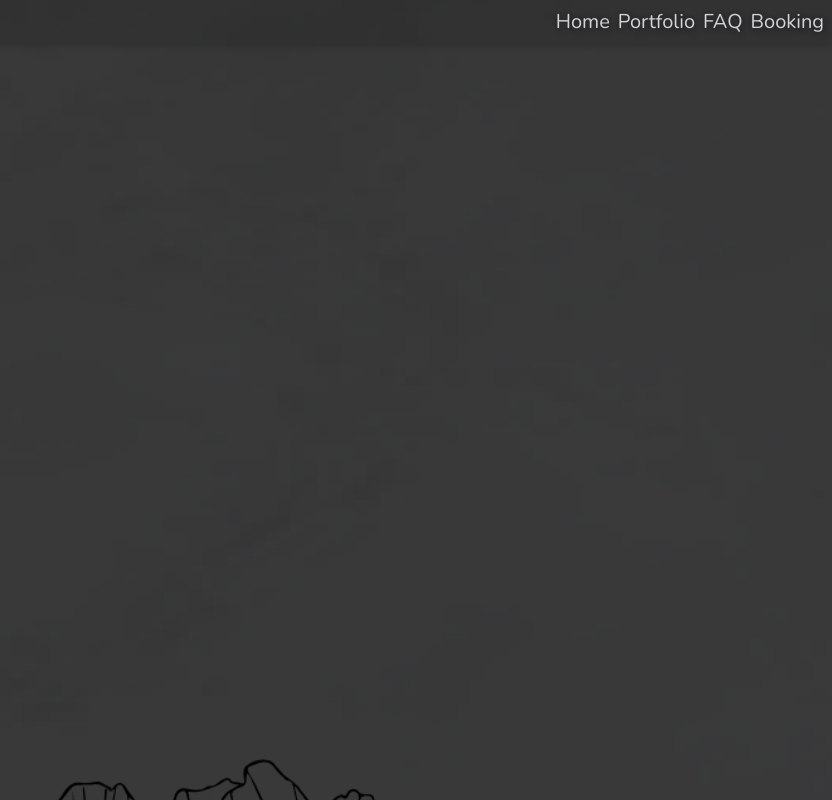
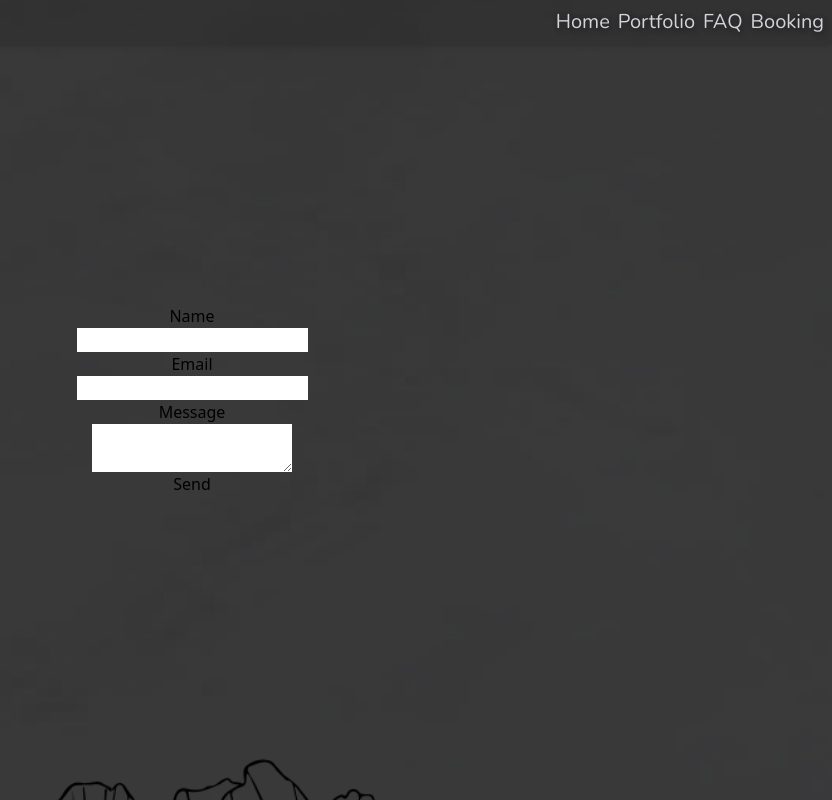
Before and after one commit to g-marlee/more-soul-tattoo, a React (Create React App) app: page /contact in a window 1280 px wide. Shown: the whole page, without its empty margins (448-1280 px from the left). Built offline with nearby package versions, Linux system fonts and the light colour scheme; a web font is replaced by a local one.

Commit message:
saving before editing form

```diff
--- a/package.json
+++ b/package.json
@@ -3,7 +3,7 @@
   "version": "0.1.0",
   "private": true,
   "dependencies": {
-    "@emailjs/browser": "^3.6.2",
+    "@emailjs/browser": "^3.4.0",
     "@fortawesome/fontawesome-svg-core": "^6.1.2",
     "@fortawesome/free-brands-svg-icons": "^6.1.2",
     "@fortawesome/free-regular-svg-icons": "^6.1.2",
--- a/src/App.tsx
+++ b/src/App.tsx
@@ -5,6 +5,7 @@ import { Link, Route, Routes } from "react-router-dom";
 import Portfolio from "./pages/Portfolio";
 import Home from "./pages/Home";
 import FrequentlyAsked from "./pages/FrequentlyAsked";
+import Contact from "./pages/Contact";
 
 function App() {
 	return (
@@ -40,6 +41,7 @@ function App() {
 				<Route path="/" element={<Home />} />
 				<Route path="/portfolio" element={<Portfolio />} />
 				<Route path="/FrequentlyAsked" element={<FrequentlyAsked />} />
+				<Route path="/contact" element={<Contact />} />
 			</Routes>
 		</div>
 	);
--- a/src/pages/Contact.tsx
+++ b/src/pages/Contact.tsx
@@ -1,3 +1,42 @@
 import emailjs from "@emailjs/browser";
+import React, { useRef, useState } from "react";
 
-export default function Contact() {}
+export default function Contact() {
+	const form = useRef();
+
+	const sendEmail = (e: React.FormEvent) => {
+		e.preventDefault();
+
+		emailjs
+			.sendForm(
+				"service_nru69yw",
+				"template_pzdbzm3",
+				form.current,
+				"-rV69wm0qc92J0Y_6"
+			)
+			.then(
+				(result) => {
+					console.log(result.text);
+				},
+				(error) => {
+					console.log(error.text);
+				}
+			);
+	};
+
+	return (
+		<form
+			ref={form}
+			onSubmit={sendEmail}
+			className="flex flex-col justify-center items-center h-screen w-screen"
+		>
+			<label>Name</label>
+			<input type="text" name="user_name" required />
+			<label>Email</label>
+			<input type="email" name="user_email" required />
+			<label>Message</label>
+			<textarea name="message" required />
+			<input type="submit" value="Send" />
+		</form>
+	);
+}
```
Also changed, not shown: 1 other file (tests, documents, lock files or other folders).
